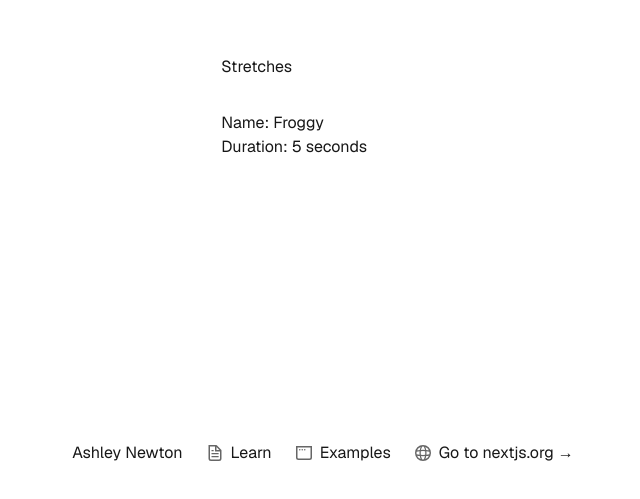
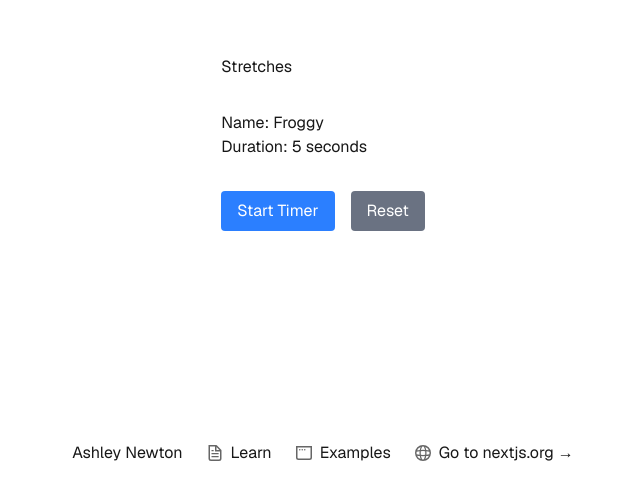
Before and after one commit to LearningAnywhere/fitness-timer, a Next.js app: page / in a window 1280 px wide. Shown: the part 257-756 px from the top of the page, without its empty margins (317-957 px from the left). Built offline with nearby package versions, Linux system fonts and the light colour scheme.

Commit message:
Refactor button color rendering

```diff
--- a/src/app/components/Button.tsx
+++ b/src/app/components/Button.tsx
@@ -1,14 +1,31 @@
+"use client";
+
 interface ButtonProps {
   label: string;
   onClick: () => void;
-  color?: string;
+  type?: "start" | "stop" | "reset";
 }
 
+const getColor = (type: string) => {
+  switch (type) {
+    case "start":
+      return "bg-blue-500";
+    case "stop":
+      return "bg-red-500";
+    case "reset":
+      return "bg-gray-500";
+    default:
+      return "bg-blue-500";
+  }
+};
+
 export const Button = (params: ButtonProps) => {
-  const { label, onClick, color = "blue" } = params;
+  const { label, onClick, type = "start" } = params;
+  const color = getColor(type);
+
   return (
     <button
-      className={`bg-${color}-500 text-white px-4 py-2 rounded hover:bg-${color}-600`}
+      className={`${color} text-white px-4 py-2 rounded`}
       onClick={onClick}
     >
       {label}
--- a/src/app/components/Interval.tsx
+++ b/src/app/components/Interval.tsx
@@ -1,3 +1,5 @@
+"use client";
+
 interface IntervalProps {
   name: string;
   duration: number;
--- a/src/app/page.tsx
+++ b/src/app/page.tsx
@@ -55,13 +55,13 @@ export default function Home() {
           {!isTimerRunning ? (
             <Button
               label={"Start Timer"}
-              color={"blue"}
+              type={"start"}
               onClick={handleStartTimer}
             />
           ) : (
-            <Button label={"Stop"} color={"red"} onClick={handleStopTimer} />
+            <Button label={"Stop"} type={"stop"} onClick={handleStopTimer} />
           )}
-          {<Button label={"Reset"} color={"gray"} onClick={handleReset} />}
+          {<Button label={"Reset"} type={"reset"} onClick={handleReset} />}
         </div>
       </main>
       <footer className="row-start-3 flex gap-[24px] flex-wrap items-center justify-center">
```
